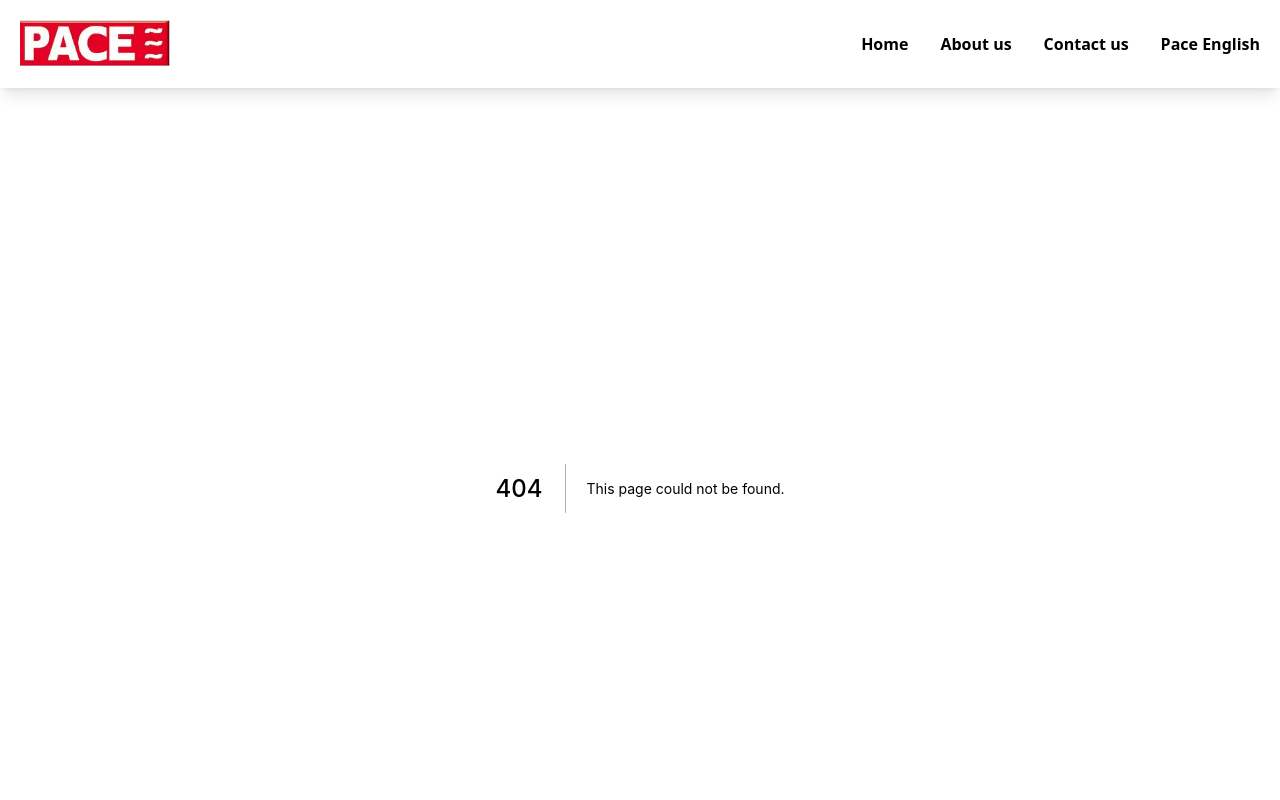
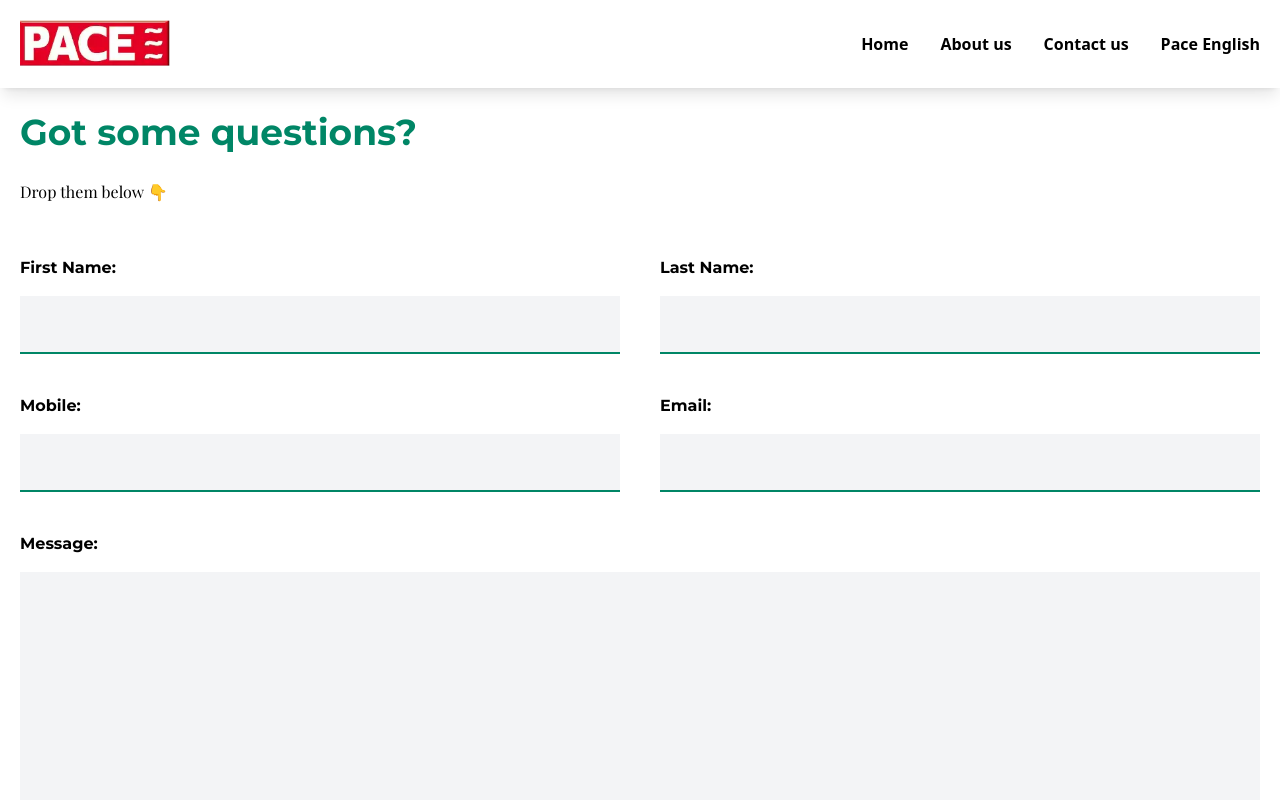
Before and after one commit to ani-24/pacecommerce, a Next.js app: page /contact in a window 1280 px wide. Before the commit this address had no page. Shown: the top 800 px of the page. Built offline with nearby package versions, Linux system fonts and the light colour scheme.

Commit message:
create contact page

```diff
--- a/components/Footer.js
+++ b/components/Footer.js
@@ -38,7 +38,7 @@ const Footer = () => {
                 </Link>
               </li>
               <li>
-                <Link href="/">
+                <Link href="/contact">
                   <a className="inline-flex items-center">
                     <BsLink45Deg /> Contact us
                   </a>
--- a/components/Navbar.js
+++ b/components/Navbar.js
@@ -42,7 +42,7 @@ const Navbar = () => {
                 </Link>
               </li>
               <li className="list-item">
-                <Link href="/">
+                <Link href="/contact">
                   <a>Contact us</a>
                 </Link>
               </li>
@@ -93,7 +93,7 @@ const Navbar = () => {
               </li>
             </a>
           </Link>
-          <Link href="/">
+          <Link href="/contact">
             <a>
               <li
                 className="sidenav-item"
--- a/package.json
+++ b/package.json
@@ -9,9 +9,11 @@
     "lint": "next lint"
   },
   "dependencies": {
+    "emailjs-com": "^3.2.0",
     "next": "12.2.5",
     "react": "18.2.0",
     "react-dom": "18.2.0",
+    "react-hot-toast": "^2.3.0",
     "react-icons": "^4.4.0"
   },
   "devDependencies": {
--- /dev/null
+++ b/pages/contact.js
@@ -0,0 +1,117 @@
+import { FaPaperPlane } from "react-icons/fa";
+
+import emailjs from "emailjs-com";
+
+import toast, { Toaster } from "react-hot-toast";
+
+const contact = () => {
+  const handleSubmit = (e) => {
+    const loading = toast.loading("Sending...");
+    const { fname, lname, email, mobile, msg } = e.target;
+    e.preventDefault();
+    emailjs
+      .sendForm(
+        "service_kjxixnr",
+        "template_vul8qsj",
+        e.target,
+        "BRpFUQy5nF08zkvSA"
+      )
+      .then(() => {
+        toast.success("Message sent!");
+        toast.dismiss(loading);
+        fname.value = "";
+        lname.value = "";
+        email.value = "";
+        mobile.value = "";
+        msg.value = "";
+      })
+      .catch((err) => {
+        toast.error("Message could not be sent!");
+        console.log(err);
+      });
+  };
+  return (
+    <>
+      <Toaster />
+      <div className="container">
+        <h1 className="section-title">Got some questions?</h1>
+        <p className="section-text">Drop them below 👇</p>
+        <form method="POST" onSubmit={handleSubmit}>
+          <div className="grid gap-10 md:grid-cols-2 mt-12">
+            <div className="input-field">
+              <label htmlFor="fname" className="form-label">
+                First Name:
+              </label>
+              <input
+                type="text"
+                name="fname"
+                className="form-input"
+                id="fname"
+                required
+              />
+            </div>
+            <div className="input-field">
+              <label htmlFor="lname" className="form-label">
+                Last Name:
+              </label>
+              <input
+                type="text"
+                name="lname"
+                className="form-input"
+                id="lname"
+                required
+              />
+            </div>
+            <div className="input-field">
+              <label htmlFor="mobile" className="form-label">
+                Mobile:
+              </label>
+              <input
+                type="text"
+                name="mobile"
+                className="form-input"
+                id="mobile"
+                required
+              />
+            </div>
+            <div className="input-field">
+              <label htmlFor="email" className="form-label">
+                Email:
+              </label>
+              <input
+                type="email"
+                name="email"
+                className="form-input"
+                id="email"
+                required
+              />
+            </div>
+            <div className="input-field md:col-span-2">
+              <label htmlFor="msg" className="form-label">
+                Message:
+              </label>
+              <textarea
+                name="msg"
+                id="msg"
+                cols="30"
+                rows="10"
+                className="form-input"
+                required
+              ></textarea>
+            </div>
+          </div>
+          <div className="w-full flex justify-center items-center">
+            <button
+              type="submit"
+              className="mt-6 flex btn items-center bg-gradient-to-br from-green to-blue text-white"
+            >
+              Send <FaPaperPlane className="ml-2" />
+            </button>
+          </div>
+        </form>
+      </div>
+    </>
+  );
+};
+
+export default contact;
--- a/styles/globals.css
+++ b/styles/globals.css
@@ -36,4 +36,10 @@
   .footer-col-text {
     @apply text-white/80 mb-2;
   }
+  .form-label {
+    @apply block font-semibold font-montserrat mb-4;
+  }
+  .form-input {
+    @apply w-full p-4 border-b-2 border-green bg-gray-100 outline-none;
+  }
 }
```
Also changed, not shown: 2 other files (tests, documents, lock files or other folders).
